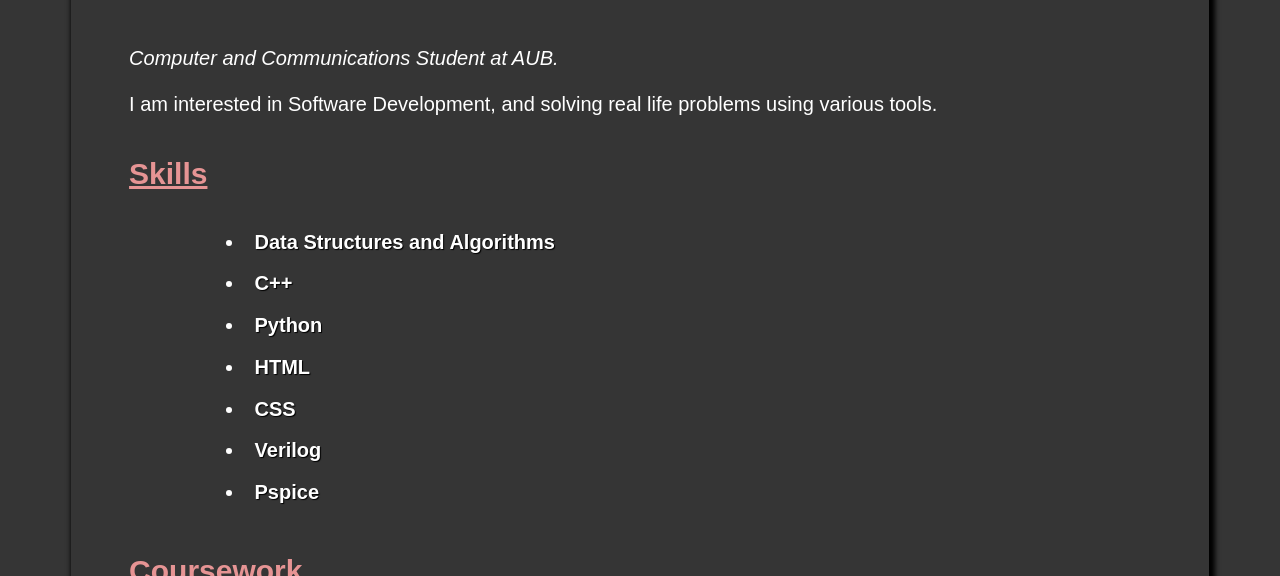
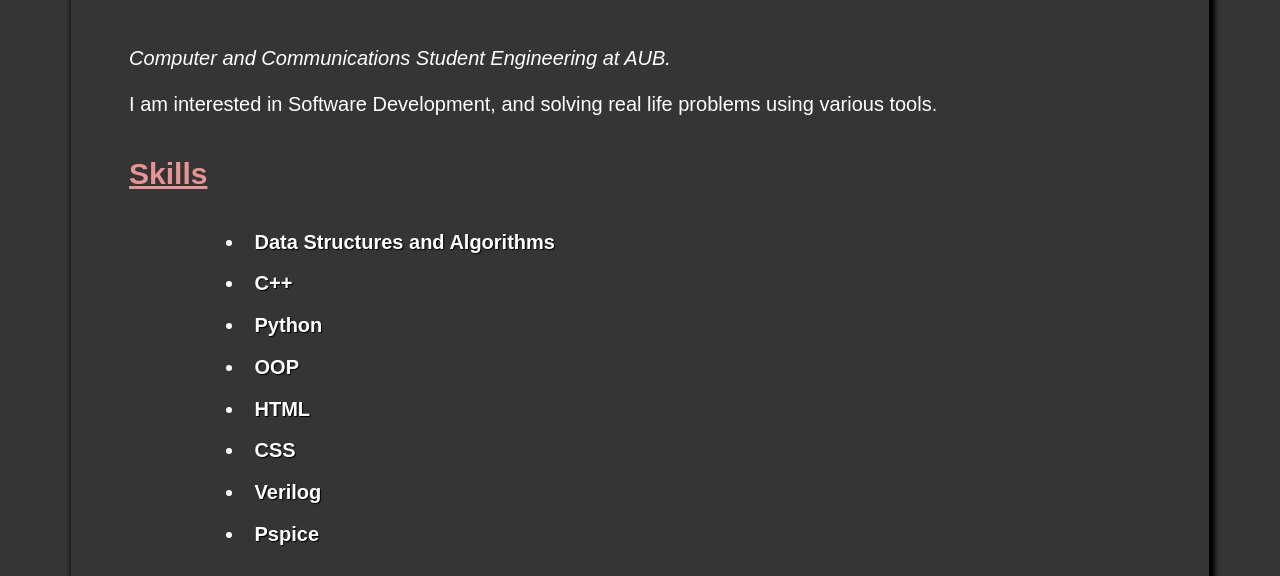
Before and after one commit to eliyabadr/eliyabadr.github.io, a plain HTML site: page index.html in a window 1280 px wide. Shown: the part 224-800 px from the top of the page. Drawn offline with Linux system fonts and the light colour scheme.

Commit message:
fixing small issues

```diff
--- a/index.html
+++ b/index.html
@@ -15,7 +15,7 @@
                 </p>
                 <p class="minidesc">
                     <i>
-                        Computer and Communications Student at AUB.
+                        Computer and Communications Student Engineering at AUB.
                     </i>
                     <br><br>
                     I am interested in Software Development, and solving real life problems using various tools.
@@ -31,6 +31,7 @@
                         <li>Data Structures and Algorithms</li>
                         <li>C++</li>
                         <li>Python</li>
+						<li>OOP</li>
                         <li>HTML</li>
                         <li>CSS</li>
                         <li>Verilog</li>
```
